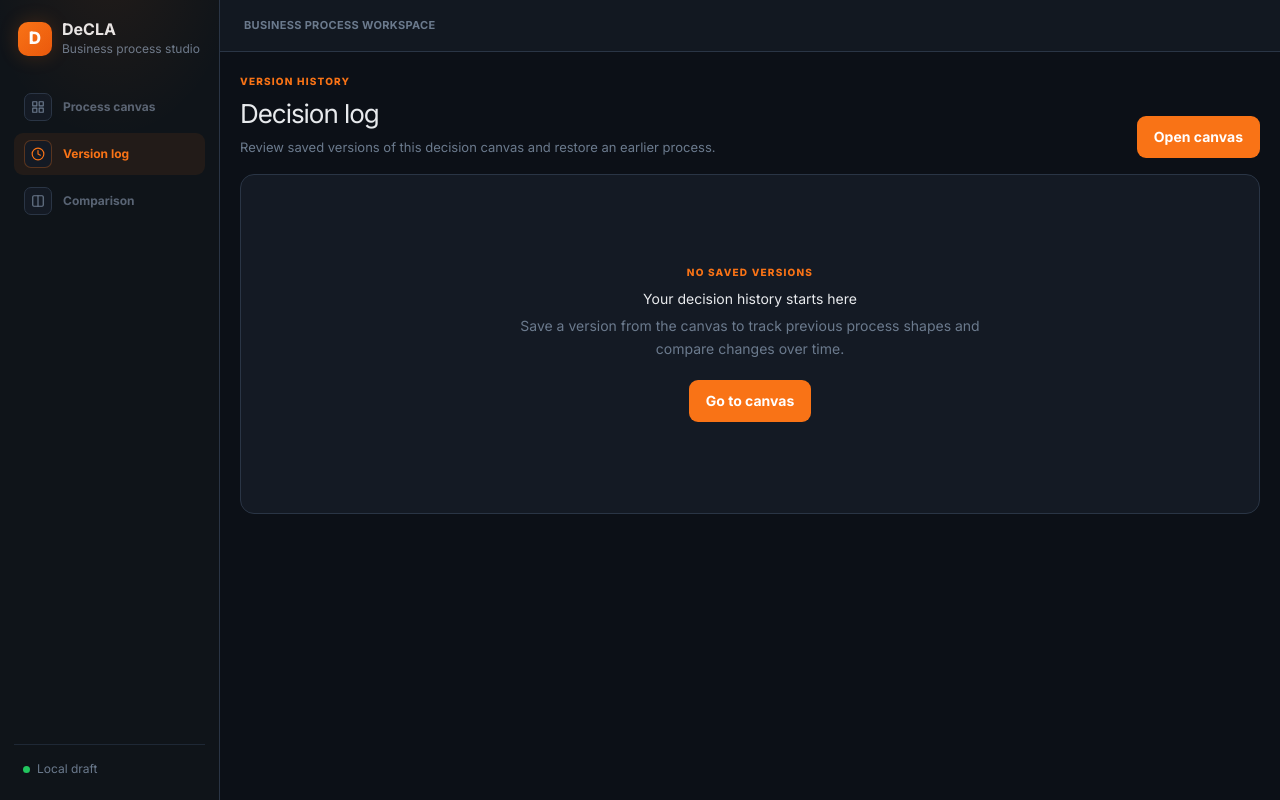
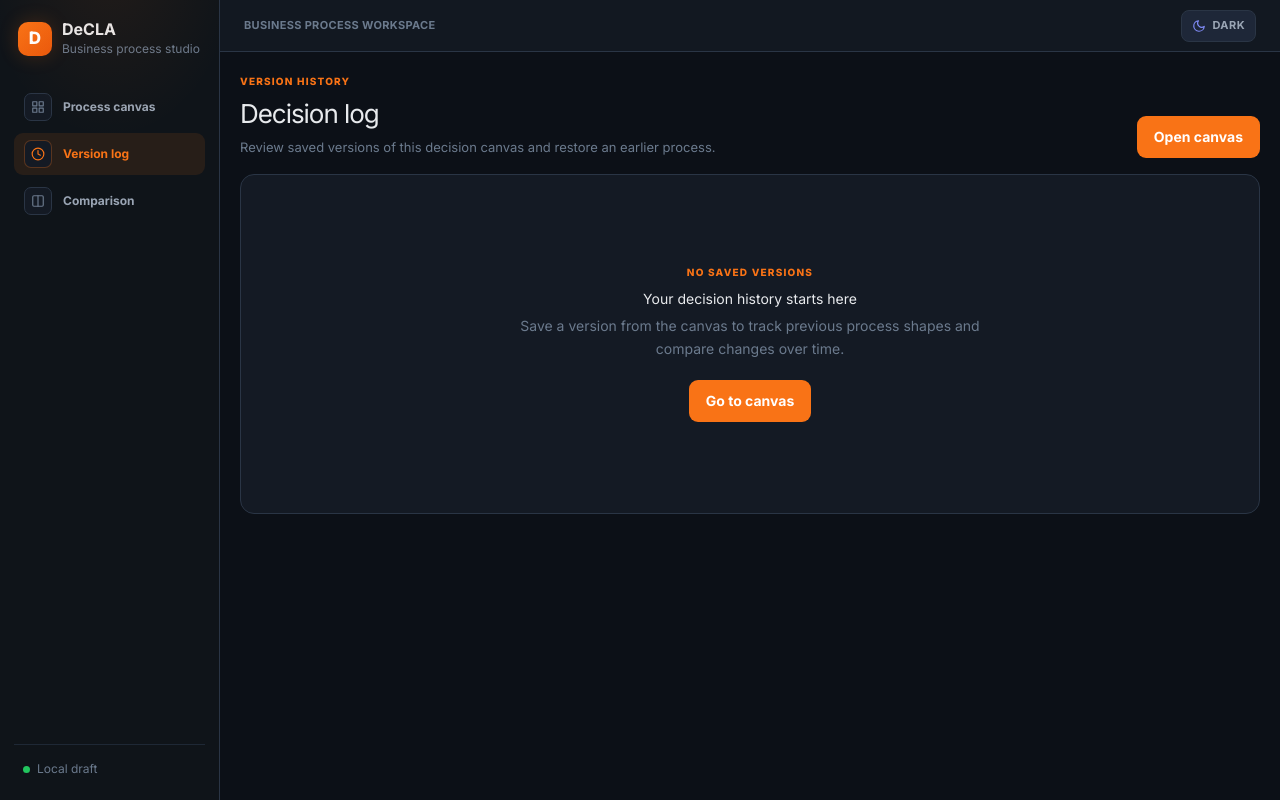
Before and after one commit to g-kannan/DeCLA, a Next.js app: page /log in a window 1280 px wide. Built offline with nearby package versions, Linux system fonts and the light colour scheme.

Commit message:
Refactor code structure for improved readability and maintainability

```diff
--- a/app/canvas/page.tsx
+++ b/app/canvas/page.tsx
@@ -552,7 +552,7 @@ export default function DecisionCanvasPage() {
           </div>
           <div className="process-heading-actions">
             <div className="header-status-group"><span className="local-pill"><i /> Local draft</span><label className={`project-status-control header-project-status ${projectStatus}`}><span>PROJECT STATUS</span><SearchableSelect value={projectStatus} options={statusOptions} onChange={(value) => setProjectStatus(value as CanvasStatus)} ariaLabel="Project status" /></label></div><button className="secondary-button" onClick={() => setMessage("Share link copied to clipboard")}>Share</button>
-            <input ref={importInputRef} className="hidden-file-input" type="file" accept=".decla" onChange={handleImport} /><button className="secondary-button" onClick={() => importInputRef.current?.click()}>Import .decla</button><button className="secondary-button" onClick={saveDraft}>Save version</button><button className="primary-button" onClick={saveDeclaFile}>Save to File</button><div className="export-menu-wrap"><button className="secondary-button" onClick={() => setShowExportMenu((open) => !open)}>Export <span className="button-caret">⌄</span></button>{showExportMenu && <div className="floating-menu export-menu"><small>EXPORT CANVAS</small><button onClick={exportSvg}>SVG image <span>.svg</span></button><button onClick={exportPng}>PNG image <span>.png</span></button></div>}</div><button className="clear-canvas-button" onClick={clearCanvas} disabled={!Boolean(processName || projectStatus !== "draft" || environment !== "development" || goLiveDate || projectBudget || projectSla || versionTags.length || stages.length || versions.length)}>Clear workspace</button>
+            <input ref={importInputRef} className="hidden-file-input" type="file" accept=".decla" onChange={handleImport} /><button className="secondary-button" onClick={() => importInputRef.current?.click()}>Import file</button><button className="secondary-button" onClick={saveDraft}>Save version</button><button className="primary-button" onClick={saveDeclaFile}>Save to File</button><div className="export-menu-wrap"><button className="secondary-button" onClick={() => setShowExportMenu((open) => !open)}>Export <span className="button-caret">⌄</span></button>{showExportMenu && <div className="floating-menu export-menu"><small>EXPORT CANVAS</small><button onClick={exportSvg}>SVG image <span>.svg</span></button><button onClick={exportPng}>PNG image <span>.png</span></button></div>}</div><button className="clear-canvas-button" onClick={clearCanvas} disabled={!Boolean(processName || projectStatus !== "draft" || environment !== "development" || goLiveDate || projectBudget || projectSla || versionTags.length || stages.length || versions.length)}>Clear workspace</button>
           </div>
         </header>
 
--- a/app/components/app-shell.tsx
+++ b/app/components/app-shell.tsx
@@ -3,6 +3,7 @@
 import Link from "next/link";
 import { usePathname } from "next/navigation";
 import type { ReactNode } from "react";
+import { ThemeToggle } from "./theme-toggle";
 
 type AppShellProps = {
   children: ReactNode;
@@ -51,7 +52,10 @@ export function AppShell({ children, status = "ready", action, activeDataflowId
       <section className="workspace">
         <header className="workspace-bar">
           <span className="workspace-context">Business process workspace</span>
-          <div className="topbar-actions">{action}</div>
+          <div className="topbar-actions">
+            <ThemeToggle />
+            {action}
+          </div>
         </header>
         <div className="page">{children}</div>
       </section>
--- /dev/null
+++ b/app/components/theme-toggle.tsx
@@ -0,0 +1,67 @@
+"use client";
+
+import { useEffect, useState } from "react";
+
+export function ThemeToggle() {
+  const [theme, setTheme] = useState<"dark" | "light">("dark");
+  const [mounted, setMounted] = useState(false);
+
+  useEffect(() => {
+    setMounted(true);
+    const currentTheme = document.documentElement.getAttribute("data-theme") as "dark" | "light" | null;
+    if (currentTheme) {
+      setTheme(currentTheme);
+    } else {
+      const prefersLight = window.matchMedia("(prefers-color-scheme: light)").matches;
+      setTheme(prefersLight ? "light" : "dark");
+    }
+  }, []);
+
+  const toggleTheme = () => {
+    const nextTheme = theme === "dark" ? "light" : "dark";
+    setTheme(nextTheme);
+    document.documentElement.setAttribute("data-theme", nextTheme);
+    try {
+      localStorage.setItem("decla_theme", nextTheme);
+    } catch (e) {
+      console.error("Failed to save theme to localStorage", e);
+    }
+  };
+
+  if (!mounted) {
+    return (
+      <button className="theme-toggle-btn" aria-label="Toggle theme" disabled>
+        <span className="theme-toggle-icon" aria-hidden="true" />
+      </button>
+    );
+  }
+
+  return (
+    <button
+      className="theme-toggle-btn"
+      onClick={toggleTheme}
+      aria-label={`Switch to ${theme === "dark" ? "light" : "dark"} theme`}
+      title={`Switch to ${theme === "dark" ? "light" : "dark"} theme`}
+      type="button"
+    >
+      {theme === "dark" ? (
+        <svg viewBox="0 0 24 24" fill="none" stroke="currentColor" strokeWidth="2" strokeLinecap="round" strokeLinejoin="round" className="theme-icon sun">
+          <circle cx="12" cy="12" r="5"></circle>
+          <line x1="12" y1="1" x2="12" y2="3"></line>
+          <line x1="12" y1="21" x2="12" y2="23"></line>
+          <line x1="4.22" y1="4.22" x2="5.64" y2="5.64"></line>
+          <line x1="18.36" y1="18.36" x2="19.78" y2="19.78"></line>
+          <line x1="1" y1="12" x2="3" y2="12"></line>
+          <line x1="21" y1="12" x2="23" y2="12"></line>
+          <line x1="4.22" y1="19.78" x2="5.64" y2="18.36"></line>
+          <line x1="18.36" y1="5.64" x2="19.78" y2="4.22"></line>
+        </svg>
+      ) : (
+        <svg viewBox="0 0 24 24" fill="none" stroke="currentColor" strokeWidth="2" strokeLinecap="round" strokeLinejoin="round" className="theme-icon moon">
+          <path d="M21 12.79A9 9 0 1 1 11.21 3 7 7 0 0 0 21 12.79z"></path>
+        </svg>
+      )}
+      <span className="theme-toggle-label">{theme === "dark" ? "Light" : "Dark"}</span>
+    </button>
+  );
+}
--- a/app/globals.css
+++ b/app/globals.css
@@ -1,6 +1,6 @@
 @import "tailwindcss";
 
-:root {
+:root, [data-theme="dark"] {
   color-scheme: dark;
   --ink: #e8eaed;
   --ink-secondary: #9aa5b4;
@@ -10,12 +10,15 @@
   --surface: #141a24;
   --surface-hover: #1a2230;
   --surface-raised: #1e2738;
+  --sidebar-bg: #0f1419;
   --background: #0c1017;
+  --canvas-bg: #0e1520;
+  --canvas-grid-dot: rgba(255, 255, 255, 0.08);
   --primary: #f97316;
-  --primary-soft: rgba(249,115,22,0.08);
-  --primary-glow: rgba(249,115,22,0.15);
+  --primary-soft: rgba(249,115,22,0.1);
+  --primary-glow: rgba(249,115,22,0.2);
   --accent: #6366f1;
-  --accent-soft: rgba(99,102,241,0.08);
+  --accent-soft: rgba(99,102,241,0.1);
   --good: #22c55e;
   --warning: #f59e0b;
   --danger: #ef4444;
@@ -24,8 +27,39 @@
   --shadow-sm: 0 1px 3px rgba(0,0,0,0.4);
   --shadow-md: 0 4px 16px rgba(0,0,0,0.3);
   --shadow-lg: 0 12px 40px rgba(0,0,0,0.35);
-  --transition-fast: 150ms cubic-bezier(0.4,0,0.2,1);
-  --transition-base: 250ms cubic-bezier(0.4,0,0.2,1);
+  --border-hover: #3d4f63;
+  --nav-hover-bg: rgba(255,255,255,0.04);
+}
+
+[data-theme="light"] {
+  color-scheme: light;
+  --ink: #0f172a;
+  --ink-secondary: #334155;
+  --muted: #64748b;
+  --line: #cbd5e1;
+  --soft-line: #e2e8f0;
+  --surface: #ffffff;
+  --surface-hover: #f8fafc;
+  --surface-raised: #f1f5f9;
+  --sidebar-bg: #f8fafc;
+  --background: #f1f5f9;
+  --canvas-bg: #f8fafc;
+  --canvas-grid-dot: rgba(15, 23, 42, 0.12);
+  --primary: #ea580c;
+  --primary-soft: rgba(234,88,12,0.08);
+  --primary-glow: rgba(234,88,12,0.15);
+  --accent: #4f46e5;
+  --accent-soft: rgba(79,70,229,0.08);
+  --good: #16a34a;
+  --warning: #d97706;
+  --danger: #dc2626;
+  --glass: rgba(255,255,255,0.85);
+  --glass-blur: blur(16px);
+  --shadow-sm: 0 1px 3px rgba(0,0,0,0.08);
+  --shadow-md: 0 4px 16px rgba(0,0,0,0.08);
+  --shadow-lg: 0 12px 40px rgba(0,0,0,0.12);
+  --border-hover: #94a3b8;
+  --nav-hover-bg: rgba(0,0,0,0.04);
 }
 
 * { box-sizing: border-box; }
@@ -66,7 +100,7 @@ textarea:focus-visible,
   flex-direction: column;
   padding: 18px 14px;
   border-right: 1px solid var(--line);
-  background: #0f1419;
+  background: var(--sidebar-bg);
   overflow: hidden;
 }
 
@@ -142,13 +176,13 @@ textarea:focus-visible,
   min-height: 42px;
   padding: 5px 10px;
   border-radius: 9px;
-  color: #596474;
+  color: var(--ink-secondary);
   font-size: 12px;
   font-weight: 700;
   text-decoration: none;
 }
 
-.primary-nav a:hover { color: var(--ink); background: rgba(255,255,255,0.04); }
+.primary-nav a:hover { color: var(--ink); background: var(--nav-hover-bg); }
 .primary-nav a.active { color: var(--primary); background: var(--primary-soft); }
 
 .nav-icon {
@@ -1267,7 +1301,7 @@ input:focus, select:focus, textarea:focus {
 .property-menu { right: 0; width: 175px; }
 .property-menu button em { color: var(--accent); font-style: normal; font-size: 15px; }
 
-.canvas-viewport { position: relative; overflow: auto; background-color: #0e1520; background-image: radial-gradient(rgba(255,255,255,0.06) .8px, transparent .8px); background-size: 18px 18px; }
+.canvas-viewport { position: relative; overflow: auto; background-color: var(--canvas-bg); background-image: radial-gradient(var(--canvas-grid-dot) .8px, transparent .8px); background-size: 18px 18px; }
 .canvas-viewport.pan-mode { cursor: grab; touch-action: none; user-select: none; }
 .canvas-viewport.pan-mode.is-panning { cursor: grabbing; }
 .canvas-viewport.pan-mode .canvas-surface { pointer-events: none; }
@@ -1404,4 +1438,47 @@ input:focus, select:focus, textarea:focus {
 *::-webkit-scrollbar { width: 6px; height: 6px; }
 *::-webkit-scrollbar-track { background: transparent; }
 *::-webkit-scrollbar-thumb { background: var(--line); border-radius: 3px; }
-*::-webkit-scrollbar-thumb:hover { background: #3d4f63; }
+*::-webkit-scrollbar-thumb:hover { background: var(--border-hover); }
+
+/* Theme Toggle Button */
+.theme-toggle-btn {
+  display: inline-flex;
+  align-items: center;
+  gap: 6px;
+  height: 32px;
+  padding: 0 10px;
+  border: 1px solid var(--line);
+  border-radius: 8px;
+  color: var(--ink-secondary);
+  background: var(--surface-raised);
+  font-size: 12px;
+  font-weight: 600;
+  cursor: pointer;
+  transition: all var(--transition-fast);
+}
+
+.theme-toggle-btn:hover {
+  color: var(--ink);
+  border-color: var(--border-hover);
+  background: var(--surface-hover);
+}
+
+.theme-icon {
+  width: 14px;
+  height: 14px;
+}
+
+.theme-icon.sun {
+  color: #f59e0b;
+}
+
+.theme-icon.moon {
+  color: #818cf8;
+}
+
+.theme-toggle-label {
+  font-size: 11px;
+  font-weight: 700;
+  text-transform: uppercase;
+  letter-spacing: 0.04em;
+}
--- a/app/layout.tsx
+++ b/app/layout.tsx
@@ -12,11 +12,24 @@ export const viewport: Viewport = {
 
 export default function RootLayout({ children }: Readonly<{ children: React.ReactNode }>) {
   return (
-    <html lang="en">
+    <html lang="en" suppressHydrationWarning>
       <head>
         <link rel="preconnect" href="https://fonts.googleapis.com" />
         <link rel="preconnect" href="https://fonts.gstatic.com" crossOrigin="anonymous" />
         <link href="https://fonts.googleapis.com/css2?family=Inter:wght@400;500;600;700;800;900&display=swap" rel="stylesheet" />
+        <script
+          dangerouslySetInnerHTML={{
+            __html: `
+              (function() {
+                try {
+                  var storedTheme = localStorage.getItem('decla_theme');
+                  var theme = storedTheme || (window.matchMedia('(prefers-color-scheme: light)').matches ? 'light' : 'dark');
+                  document.documentElement.setAttribute('data-theme', theme);
+                } catch (e) {}
+              })();
+            `,
+          }}
+        />
       </head>
       <body>{children}</body>
     </html>
```
Also changed, not shown: 2 other files (tests, documents, lock files or other folders).
